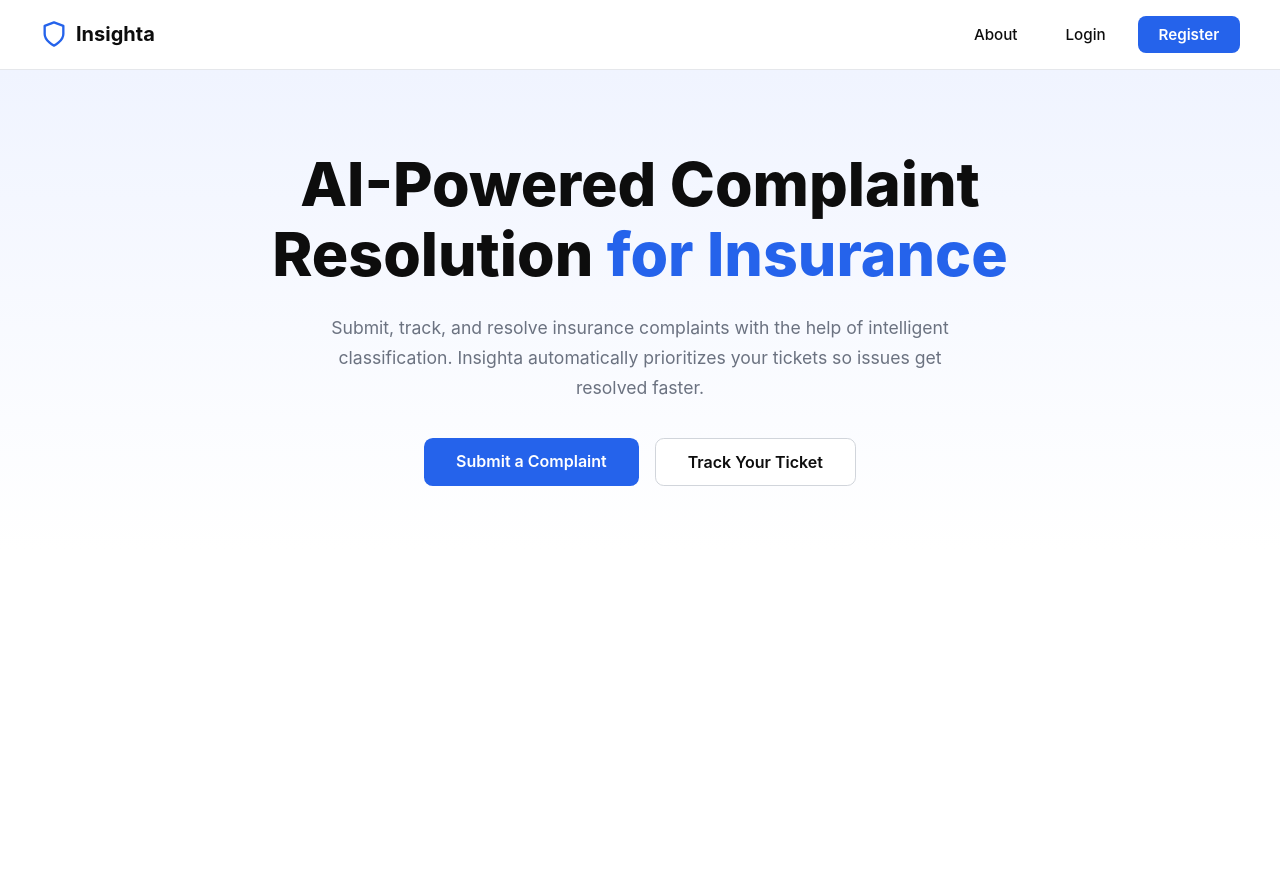
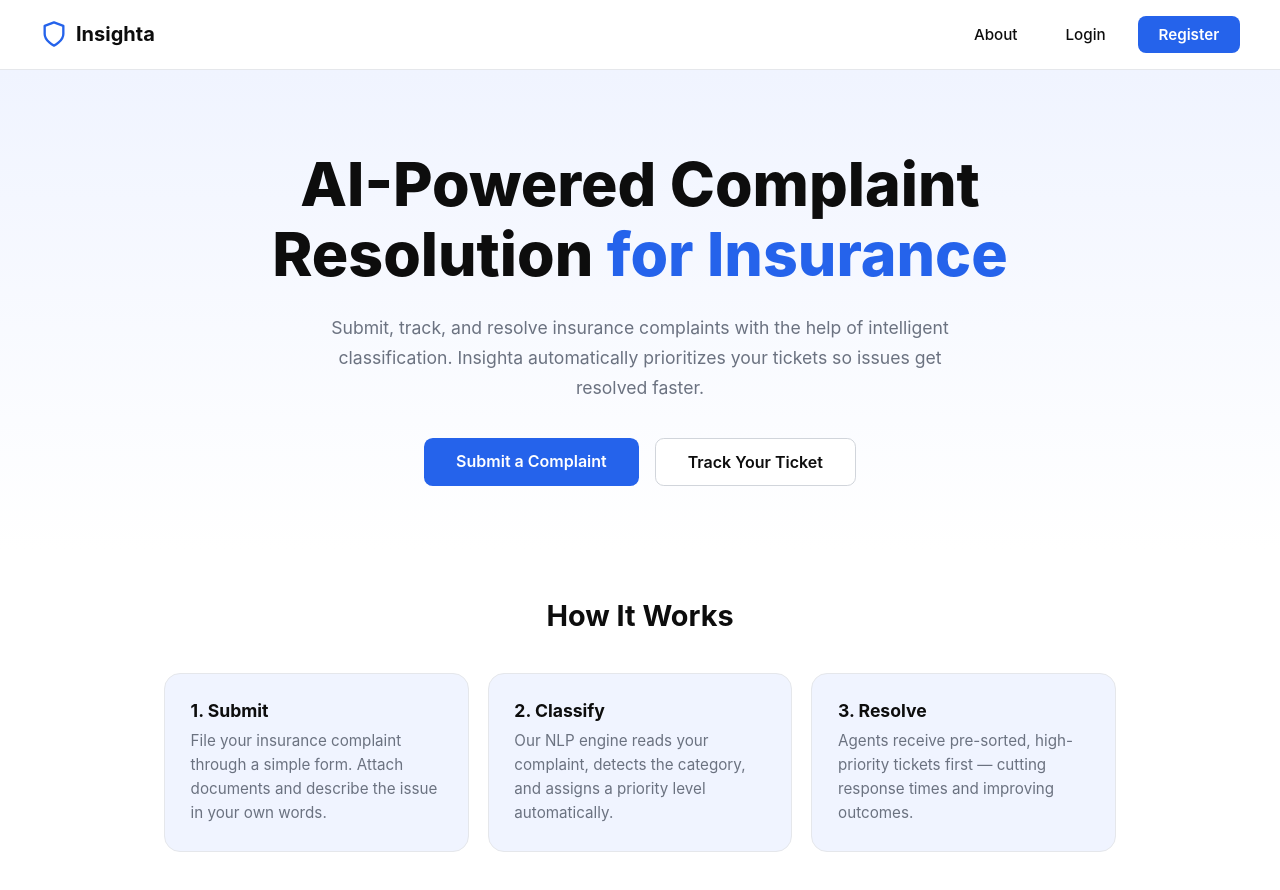
Before and after one commit to radishdonuts/Insighta_AppDevLab, a Next.js app in the folder frontend/: page / in a window 1280 px wide. Shown: the top 890 px of the page. Before the commit the page ends 800 px from the top, so only its background shows below. Built offline with nearby package versions, Linux system fonts and the light colour scheme.

Commit message:
build feature section page.tsx

```diff
--- a/frontend/app/page.tsx
+++ b/frontend/app/page.tsx
@@ -23,6 +23,34 @@ export default function HomePage() {
           </Link>
         </div>
       </section>
+
+      {/* Features */}
+      <section className="features">
+        <h2>How It Works</h2>
+        <div className="grid">
+          <article className="card">
+            <h3>1. Submit</h3>
+            <p>
+              File your insurance complaint through a simple form. Attach
+              documents and describe the issue in your own words.
+            </p>
+          </article>
+          <article className="card">
+            <h3>2. Classify</h3>
+            <p>
+              Our NLP engine reads your complaint, detects the category, and
+              assigns a priority level automatically.
+            </p>
+          </article>
+          <article className="card">
+            <h3>3. Resolve</h3>
+            <p>
+              Agents receive pre-sorted, high-priority tickets first — cutting
+              response times and improving outcomes.
+            </p>
+          </article>
+        </div>
+      </section>
     </>
   );
 }
```
